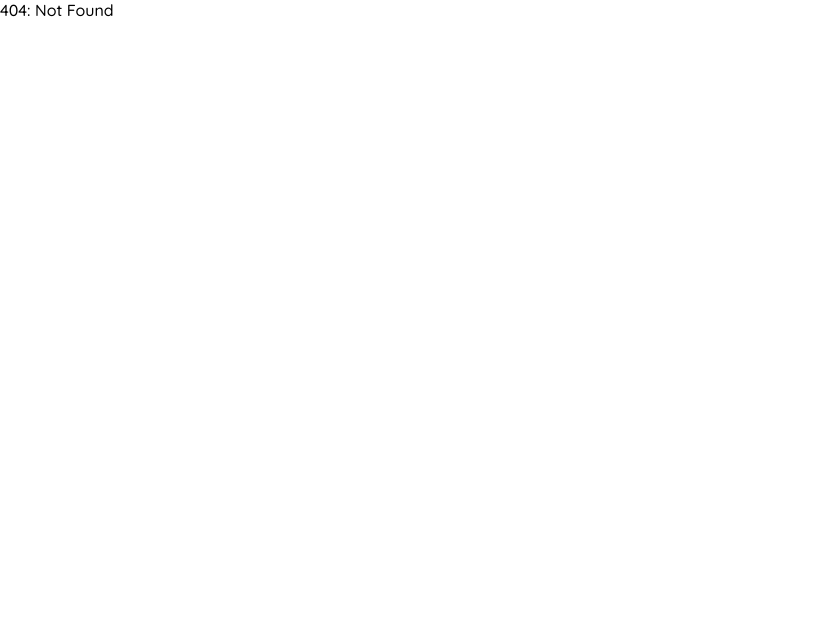
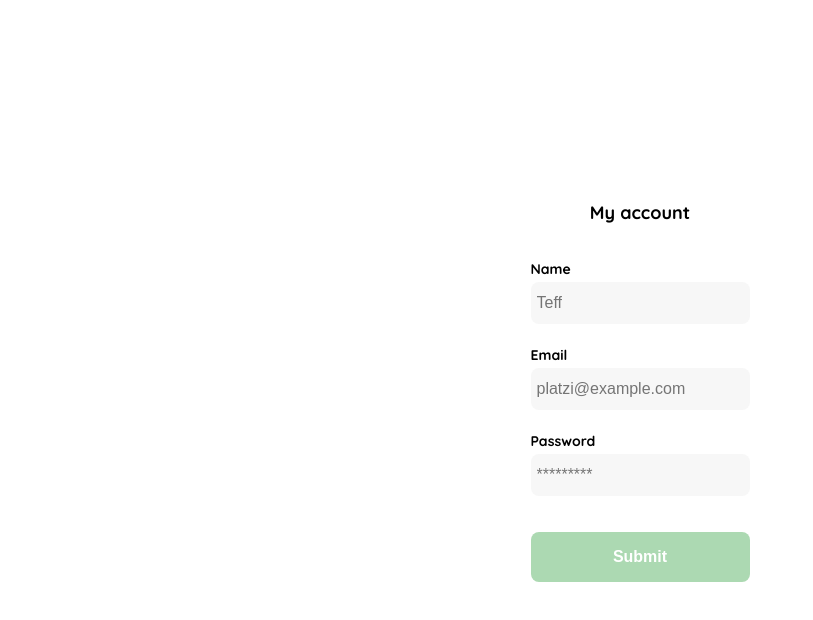
Before and after one commit to aleneri97/react-shop, a React app: page /sign-up in a window 1280 px wide. Before the commit this address had no page. Shown: the top 620 px of the page, without its empty margins (0-813 px from the left). Built offline with nearby package versions, Linux system fonts and the light colour scheme.

Commit message:
✨ [ADD] SignUp container

```diff
--- /dev/null
+++ b/src/containers/SignUp.jsx
@@ -0,0 +1,23 @@
+import React from 'react';
+import '../styles/SignUp.scss';
+
+export const SignUp = () => {
+	return (
+		<div className='login'>
+			<div className='form-container'>
+				<h1 className='title'>My account</h1>
+				<form action='/' className='form'>
+					<div>
+						<label htmlFor='name' className='label'>Name</label>
+						<input type='text' id='name' placeholder='Teff' className='input input-name'/>
+						<label htmlFor='email' className='label'>Email</label>
+						<input type='text' id='email' placeholder='platzi@example.com' className='input input-email'/>
+						<label htmlFor='password' className='label'>Password</label>
+						<input type='password' id='password' placeholder='*********' className='input input-password'/>
+					</div>
+					<input type='submit' defaultValue='Create' className='primary-button login-button'/>
+				</form>
+			</div>
+		</div>
+	);
+};
--- a/src/routes/App.jsx
+++ b/src/routes/App.jsx
@@ -5,6 +5,7 @@ import { ChangePassword } from '../containers/ChangePassword';
 import { Layout } from '../containers/Layout';
 import { Login } from '../containers/Login';
 import { RecoveryPasswordConfirmation } from '../containers/RecoveryPasswordConfirmation';
+import { SignUp } from '../containers/SignUp';
 import { Home } from '../pages/Home';
 import { NotFound } from '../pages/NotFound';
 
@@ -17,6 +18,7 @@ export default function App() {
         <Routes>
           <Route exact path="/" element={ <Home /> }/>
           <Route exact path="/login" element={ <Login />  } />
+          <Route exact path="/sign-up" element={ <SignUp /> } />
           <Route exact path="/change-password" element={ <ChangePassword /> } />
           <Route exact path="/recovery-confirmation" element={ <RecoveryPasswordConfirmation /> } />
           <Route path="*" element={ <NotFound /> } />
--- /dev/null
+++ b/src/styles/SignUp.scss
@@ -0,0 +1,87 @@
+@use 'vars';
+
+.login {
+    width: 100%;
+    height: 100vh;
+    display: grid;
+    place-items: center;
+}
+
+.form-container {
+    display: grid;
+    grid-template-rows: auto 1fr auto;
+    width: 300px;
+}
+
+.logo {
+    width: 150px;
+    margin-bottom: 48px;
+    justify-self: center;
+    display: none;
+}
+
+.title {
+    font-size: var(--lg);
+    margin-bottom: 36px;
+    text-align: start;
+}
+
+.form {
+    display: flex;
+    flex-direction: column;
+}
+
+.form div {
+    display: flex;
+    flex-direction: column;
+}
+
+.label {
+    font-size: var(--sm);
+    font-weight: bold;
+    margin-bottom: 4px;
+}
+
+.input {
+    background-color: var(--text-input-field);
+    border: none;
+    border-radius: 8px;
+    height: 30px;
+    font-size: var(--md);
+    padding: 6px;
+    margin-bottom: 12px;
+}
+
+.input-name,
+.input-email,
+.input-password {
+    margin-bottom: 22px;
+}
+
+.primary-button {
+    background-color: var(--hospital-green);
+    border-radius: 8px;
+    border: none;
+    color: var(--white);
+    width: 100%;
+    cursor: pointer;
+    font-size: var(--md);
+    font-weight: bold;
+    height: 50px;
+}
+
+.login-button {
+    margin-top: 14px;
+    margin-bottom: 30px;
+}
+
+@media (max-width: 640px) {
+    .form-container {
+        height: 100%;
+    }
+
+    .form {
+        height: 100%;
+        justify-content: space-between;
+    }
+}
```
